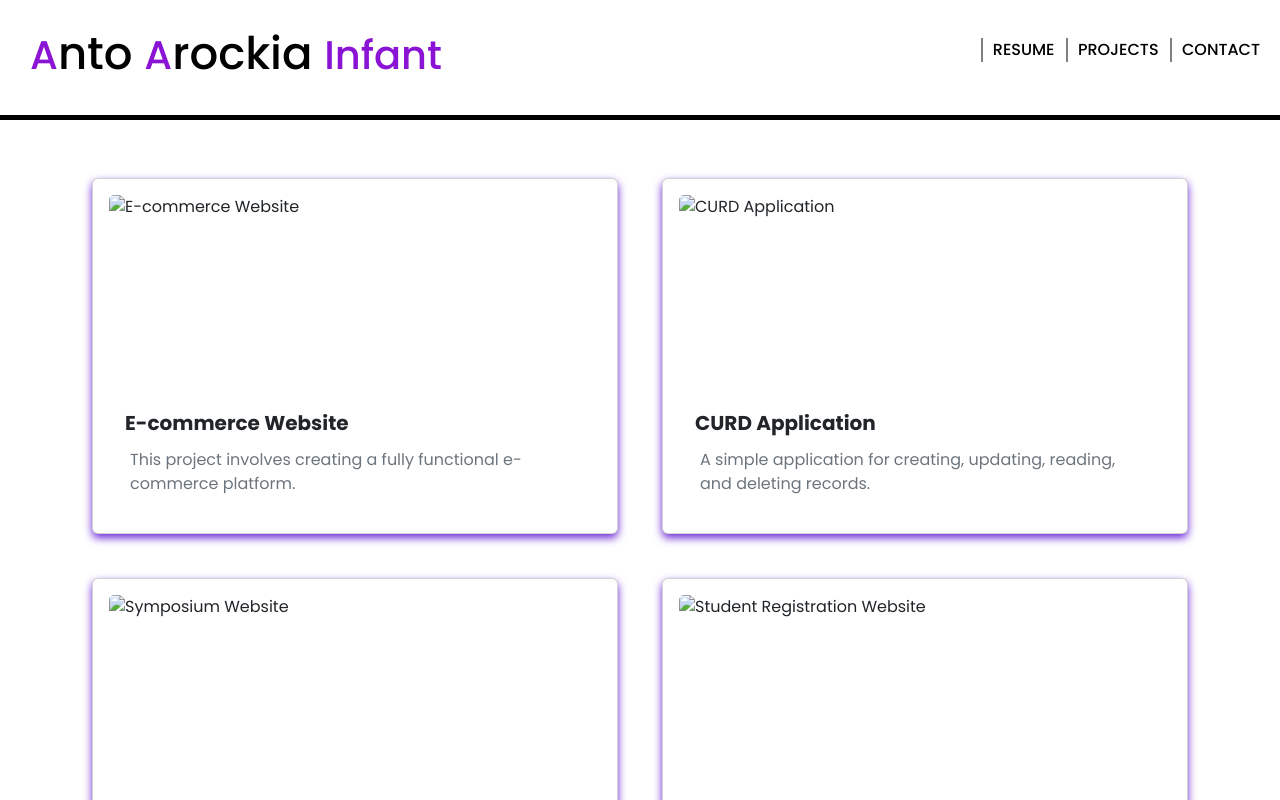
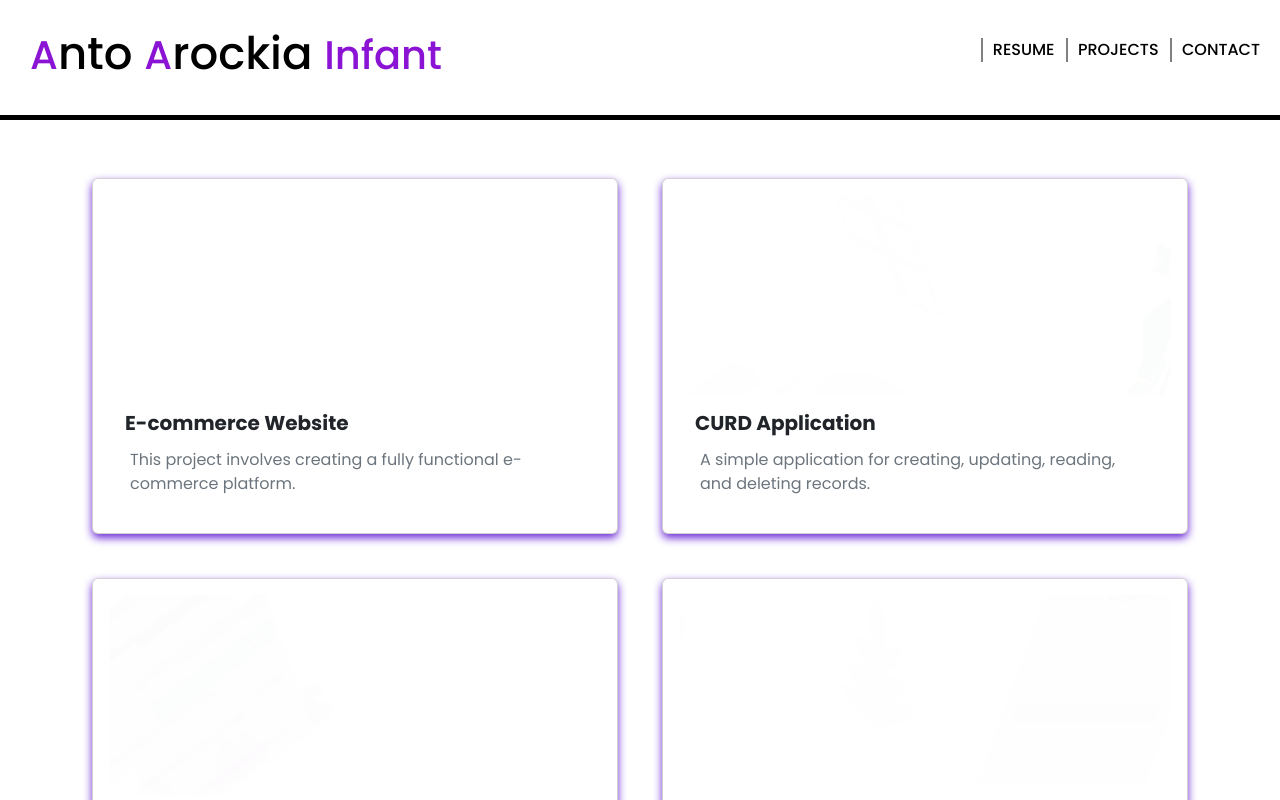
Before and after one commit to antoinfant2528/My-Portfolio, a plain HTML site: page index.html in a window 1280 px wide. Both pictures are taken after a click on the item "PROJECTS". Shown: the top 800 px of the page. Drawn offline with nearby package versions, Linux system fonts and the light colour scheme.

Commit message:
Update index.html

```diff
--- a/index.html
+++ b/index.html
@@ -42,7 +42,7 @@
                 </ul>
             </div>
             <div class="col myimage  ">
-                <img  class="glow-element"  src="assests/cropped_image (1).png" alt="">
+                <img  class="glow-element"  src="assets/cropped_image (1).png" alt="">
             </div>
     </div>
 
@@ -99,7 +99,7 @@
             <div class="row">
                 <div class=" col-12 col-md-6 col-sm-4 mb-4">
                     <div class="card">
-                        <img src="assests/Ecommerce web page.gif" class="card-img-top" alt="E-commerce Website">
+                        <img src="assets/Ecommerce web page.gif" class="card-img-top" alt="E-commerce Website">
                         <div class="card-body">
                             <h5 class="card-title">E-commerce Website</h5>
                             <p class="card-text">This project involves creating a fully functional e-commerce platform.</p>
@@ -108,7 +108,7 @@
                 </div>
                 <div class="col-12 col-md-6 col-sm-4 mb-4">
                     <div class="card">
-                        <img src="assests/Order food.gif" class="card-img-top" alt="CURD Application">
+                        <img src="assets/Order food.gif" class="card-img-top" alt="CURD Application">
                         <div class="card-body">
                             <h5 class="card-title">CURD Application</h5>
                             <p class="card-text">A simple application for creating, updating, reading, and deleting records.</p>
@@ -117,7 +117,7 @@
                 </div>
                 <div class="col-12 col-md-6 col-sm-4 mb-4">
                     <div class="card">
-                        <img src="assests/Windows.gif" class="card-img-top" alt="Symposium Website">
+                        <img src="assets/Windows.gif" class="card-img-top" alt="Symposium Website">
                         <div class="card-body">
                             <h5 class="card-title">Symposium Website</h5>
                             <p class="card-text">This website is designed to manage symposium events and registrations.</p>
@@ -126,7 +126,7 @@
                 </div>
                 <div class="col-12 col-md-6 col-sm-4 mb-4">
                     <div class="card">
-                        <img src="assests/Login.gif" class="card-img-top" alt="Student Registration Website">
+                        <img src="assets/Login.gif" class="card-img-top" alt="Student Registration Website">
                         <div class="card-body">
                             <h5 class="card-title">Student Registration Website</h5>
                             <p class="card-text">A platform for students to register for courses and manage their profiles.</p>
```
